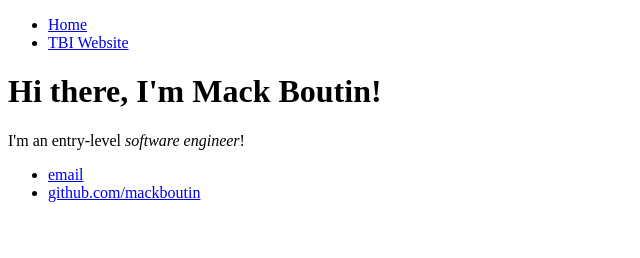
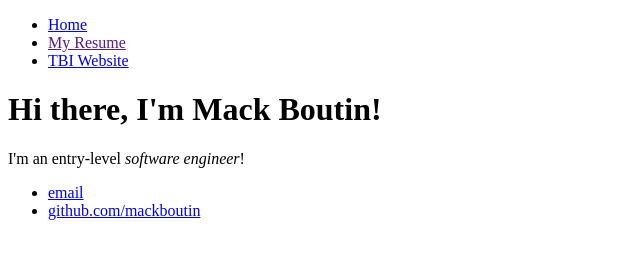
Before and after one commit to mackboutin/mackboutin.github.io, a plain HTML site: page index.html in a window 1280 px wide. Shown: the whole page, without its empty margins (0-640 px from the left). Drawn offline with Linux system fonts and the light colour scheme.

Commit message:
Added Resume and Download Link

```diff
--- a/index.html
+++ b/index.html
@@ -7,6 +7,7 @@
 		<nav>
     			<ul>
         			<li><a href="/">Home</a></li>
+        			<li><a href="" download="/files/mboutinResume.pdf">My Resume</a></li>
         			<li><a href="techblockisland.wordpress.com">TBI Website</a></li>
     			</ul>
 
```
Also changed, not shown: 1 other file.
